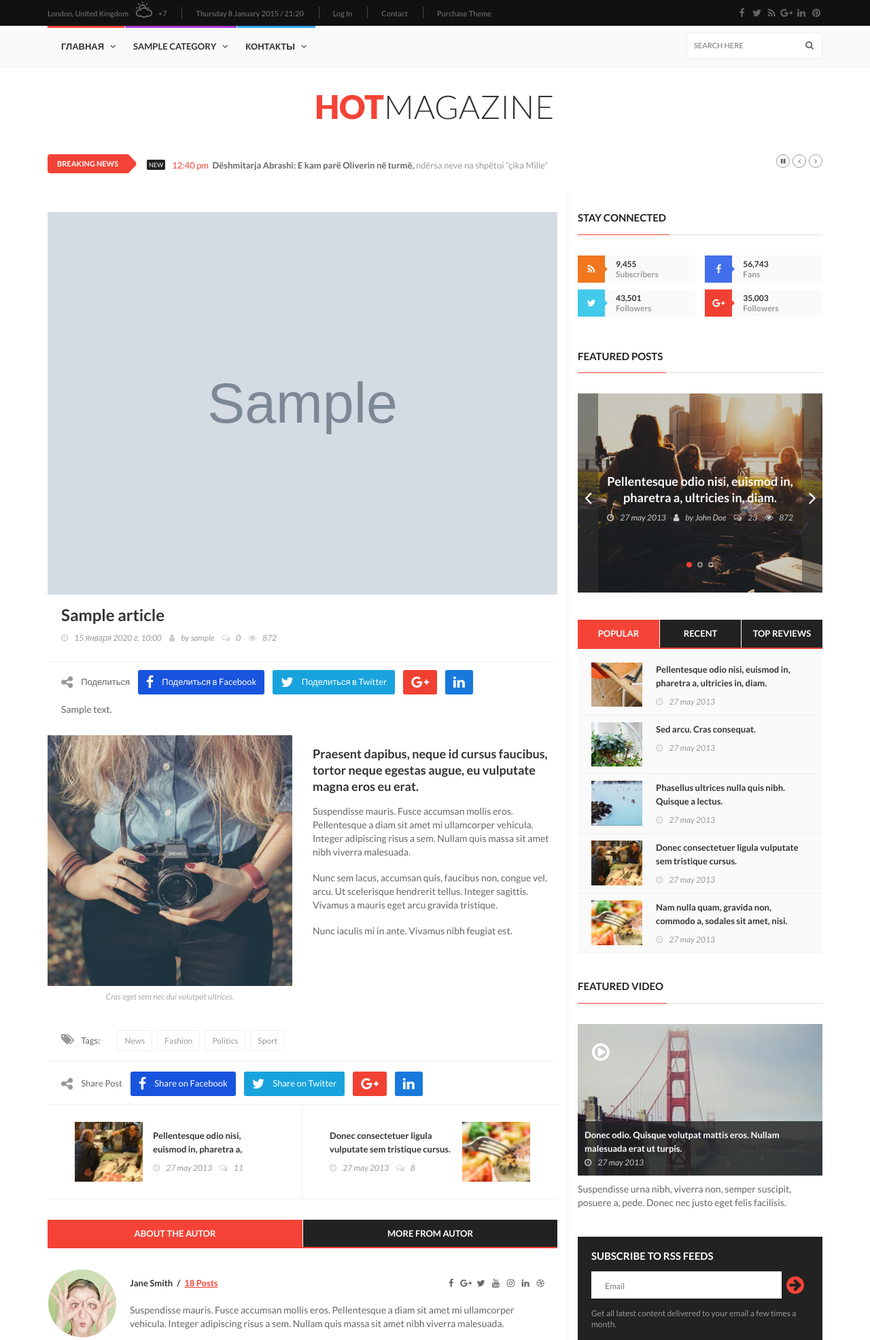
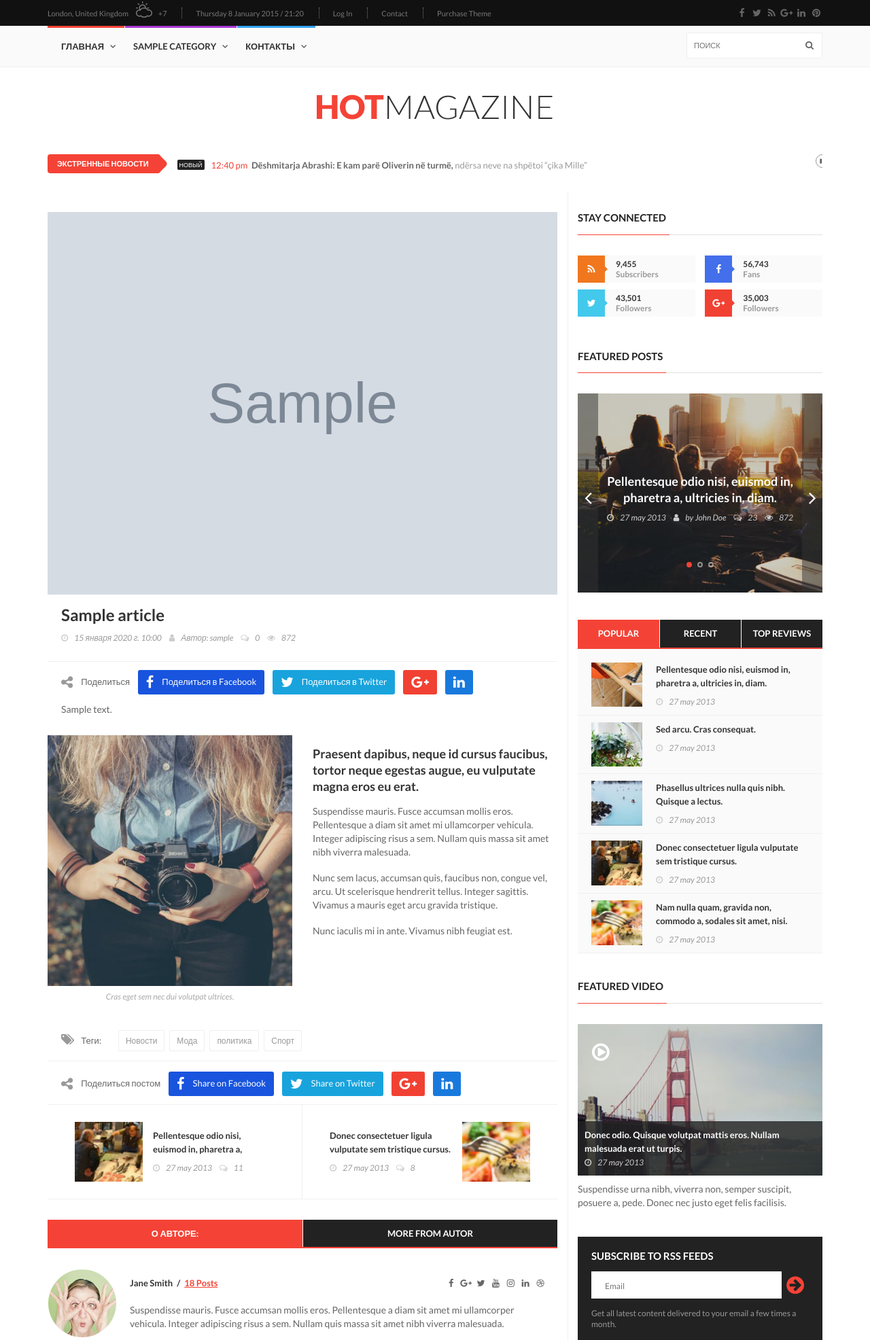
Before and after one commit to xzhyldyz/news_site, a Django app: a page that uses templates/header.html in a window 1280 px wide. Shown: the top 1972 px of the page at 68% size. Run offline with Django 5.2, Linux system fonts and the light colour scheme; tables that the repository leaves empty hold one stand-in row (values such as "Sample post"); grey boxes marked "Sample" are stand-in pictures; some libraries are stand-ins or nearby versions; some web fonts are replaced.

Commit message:
edit search forms

```diff
--- /dev/null
+++ b/apps/news/forms.py
@@ -0,0 +1,5 @@
+from django import forms
+
+
+class SearchForm(forms.Form):
+    query = forms.CharField(label='поиск', max_length=100)
--- a/apps/news/urls.py
+++ b/apps/news/urls.py
@@ -5,5 +5,6 @@ urlpatterns = [
     path('', views.homepage, name="home"),
     path('news/<slug:slug>/', views.news_detail, name='news_detail'),
     path('category/<slug:slug>/', views.news_category, name='news_category'),
+    path('search/', views.search_results, name='search'),
     path('contact/', views.contact, name="contactPages"),
 ]
--- a/apps/news/views.py
+++ b/apps/news/views.py
@@ -1,35 +1,65 @@
 from django.shortcuts import render, get_object_or_404, redirect
 from django.db.models import Q
+from apps.news.forms import SearchForm
 from .models import Article, Category
+
+
+def search_results(request):
+    categories_menu = Category.objects.all()
+    form = SearchForm()
+    query = ''
+    news = []
+    categories_r = []
+
+    if 'query' in request.GET:
+        form = SearchForm(request.GET)
+        if form.is_valid():
+            query = form.cleaned_data['query']
+            news = Article.objects.filter(
+                Q(title__icontains=query)  |
+                Q(category__name__icontains=query)
+            )
+            categories_r = Category.objects.filter(
+                Q(name__icontains=query)
+            )
+    context = {
+        'form': form,
+        'query': query,
+        'news': news,
+        'categories_menu': categories_menu,
+        'categories_r': categories_r,
+    }
+    return render(request, 'pages/search_results.html', context)
+
 
 def homepage(request):
     articles = Article.objects.all()
     sliders = Article.objects.all()[:3]
-    categories = Category.objects.all()
+    categories_menu = Category.objects.all()
     context = {
         'articles': articles,
         'sliders': sliders,
-        'categories': categories,
+        'categories_menu': categories_menu,
         }
     return render(request, 'index.html', context)   # Передача данных из админки в шаблон
 
 
 def news_detail(request, slug):
-    categories = Category.objects.all()
+    categories_menu = Category.objects.all()
     news = get_object_or_404(Article, slug=slug)
     context = {
-        'categories': categories,
+        'categories_menu': categories_menu,
         'news': news,
     }
     return render(request, 'details/news-detail.html', context)
 
 
 def news_category(request, slug):
-    categories = Category.objects.all()
+    categories_menu = Category.objects.all()
     category = get_object_or_404(Category, slug=slug)
     article = Article.objects.filter(category=category)
     context = {
-        'categories': categories,
+        'categories_menu': categories_menu,
         'article': article,
         'category': category,
     }
@@ -37,5 +67,5 @@ def news_category(request, slug):
 
 
 def contact(request):
-    categories = Category.objects.all()
-    return render(request, 'pages/contact.html', {'categories': categories,})
+    categories_menu = Category.objects.all()
+    return render(request, 'pages/contact.html', {'categories_menu': categories_menu,})
--- a/news_site/settings.py
+++ b/news_site/settings.py
@@ -25,7 +25,6 @@ INSTALLED_APPS = [
     'django.contrib.sessions',
     'django.contrib.messages',
     'django.contrib.staticfiles',
-    'ckeditor',
     'apps.news',
     'apps.weather',
     'apps.valuta',
--- a/templates/details/news-detail.html
+++ b/templates/details/news-detail.html
@@ -6,10 +6,10 @@
 
 	<div class="container">
 		<div class="ticker-news-box">
-			<span class="breaking-news">breaking news</span>
-			<span class="new-news">New</span>
+			<span class="breaking-news">Экстренные новости</span>
+			<span class="new-news">Новый</span>
 			<ul id="js-news">
-				<li class="news-item"><span class="time-news">11:36 pm</span>  <a href="single-post6.html#">Lorem ipsum dolor sit amet, consectetuer adipiscing elit.</a> Donec odio. Quisque volutpat mattis eros... </li>
+				<li class="news-item"><span class="time-news">11:36 pm</span>  <a href="{% url "home" %}">Lorem ipsum dolor sit amet, consectetuer adipiscing elit.</a> Donec odio. Quisque volutpat mattis eros... </li>
 				<li class="news-item"><span class="time-news">12:40 pm</span>  <a href="single-post6.html#">Dëshmitarja Abrashi: E kam parë Oliverin në turmë,</a> ndërsa neve na shpëtoi “çika Mille” </li>
 				<li class="news-item"><span class="time-news">11:36 pm</span>  <a href="single-post6.html#">Franca do të bashkëpunojë me Kosovën në fushën e shëndetësisë. </a></li>
 				<li class="news-item"><span class="time-news">01:00 am</span>  <a href="single-post6.html#">DioGuardi, kështu e mbrojti Kosovën në Washington, </a> para serbit Vejvoda </li>
@@ -48,7 +48,7 @@
 							<h1>{{ news.title }}</h1>
 							<ul class="post-tags">
 								<li><i class="fa fa-clock-o"></i>{{ news.published_date }}</li>
-								<li><i class="fa fa-user"></i>by <a href="single-post6.html#">{{news.author}}</a></li>
+								<li><i class="fa fa-user"></i>Автор: <a href="single-post6.html#">{{news.author}}</a></li>
 								<li><a href="single-post6.html#"><i class="fa fa-comments-o"></i><span>0</span></a></li>
 								<li><i class="fa fa-eye"></i>872</li>
 							</ul>
@@ -96,17 +96,17 @@
 
 						<div class="post-tags-box">
 							<ul class="tags-box">
-								<li><i class="fa fa-tags"></i><span>Tags:</span></li>
-								<li><a href="single-post6.html#">News</a></li>
-								<li><a href="single-post6.html#">Fashion</a></li>
-								<li><a href="single-post6.html#">Politics</a></li>
-								<li><a href="single-post6.html#">Sport</a></li>
+								<li><i class="fa fa-tags"></i><span>Теги:</span></li>
+								<li><a href="{% url 'home'%}">Новости</a></li>
+								<li><a href="single-post6.html#">Мода</a></li>
+								<li><a href="single-post6.html#">политика</a></li>
+								<li><a href="single-post6.html#">Спорт</a></li>
 							</ul>
 						</div>
 
 						<div class="share-post-box">
 							<ul class="share-box">
-								<li><i class="fa fa-share-alt"></i><span>Share Post</span></li>
+								<li><i class="fa fa-share-alt"></i><span>Поделиться постом</span></li>
 								<li><a class="facebook" href="single-post6.html#"><i class="fa fa-facebook"></i>Share on Facebook</a></li>
 								<li><a class="twitter" href="single-post6.html#"><i class="fa fa-twitter"></i>Share on Twitter</a></li>
 								<li><a class="google" href="single-post6.html#"><i class="fa fa-google-plus"></i><span></span></a></li>
@@ -140,7 +140,7 @@
 						<div class="about-more-autor">
 							<ul class="nav nav-tabs">
 								<li class="active">
-									<a href="single-post6.html#about-autor" data-toggle="tab">About The Autor</a>
+									<a href="single-post6.html#about-autor" data-toggle="tab">О Авторе:</a>
 								</li>
 								<li>
 									<a href="single-post6.html#more-autor" data-toggle="tab">More From Autor</a>
--- a/templates/header.html
+++ b/templates/header.html
@@ -63,13 +63,13 @@
 							<ul class="nav navbar-nav navbar-left">
 
 								<li class="drop"><a class="home" href="{% url "home" %}">Главная</a></li>
-                                {% for cat in categories %}
+                                {% for cat in categories_menu %}
 								<li><a class="fashion" href="{% url 'news_category' slug=cat.slug %}">{{cat.name}}</a></li>
                                 {% endfor %}
 								<li><a class="world" href="{% url "contactPages" %}">Контакты</a></li>
 							</ul>
-							<form class="navbar-form navbar-right" role="search">
-								<input type="text" id="search" name="search" placeholder="Search here">
+							<form method="get" action={% url "search" %} class="navbar-form navbar-right" role="search">
+								<input type="text" id="search"  placeholder="Поиск" name="query" required>
 								<button type="submit" id="search-submit"><i class="fa fa-search"></i></button>
 							</form>
 						</div>
```
Also changed, not shown: templates/pages/search_results.html (added, +40 -0 lines).
